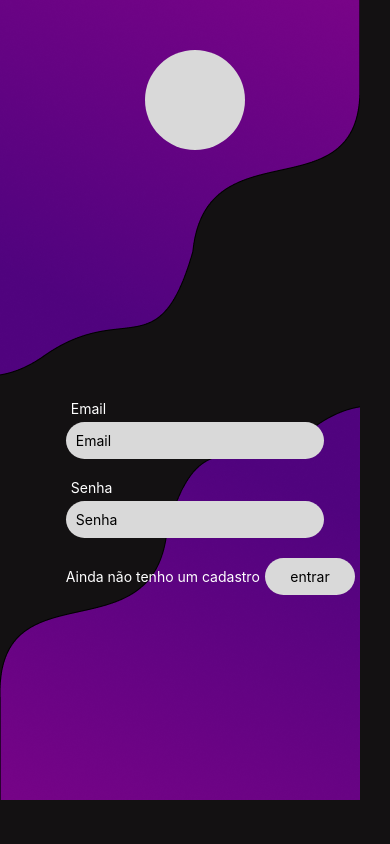
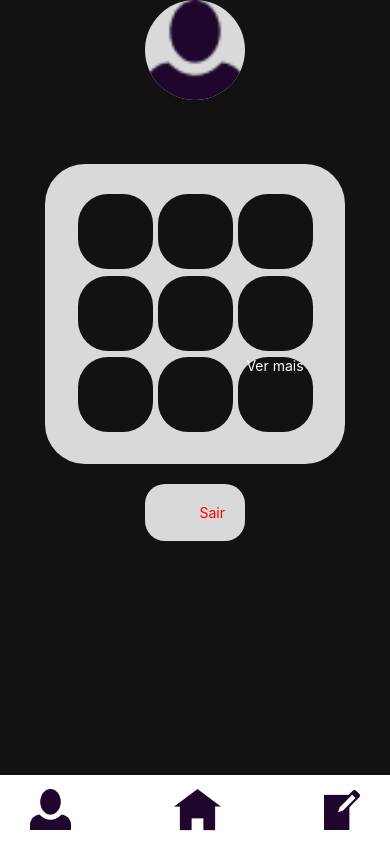
Before and after one commit to ArtyrAlmeida/play.lister, a React Native app in the folder frontend/: screen /MyProfile in a window 390 px wide. Built offline with nearby package versions, Linux system fonts and the light colour scheme.

Commit message:
feat: adiciona interacao menor entre os componentes e o usuario

```diff
--- a/frontend/App.tsx
+++ b/frontend/App.tsx
@@ -9,10 +9,13 @@ import { Login } from './src/pages/Login';
 import { Register } from './src/pages/Register';
 import InitialPage from './src/pages/InitialPage';
 import PlaylistDetail from './src/pages/PlaylistDetail';
+import { MyProfile } from './src/pages/MyProfile';
+import { AddOrEditPlaylist } from './src/pages/AddOrEditPlaylist';
 
 export default function App() {
 
   const { user } = useAuthContext();
+  //const user = {}
   return (
     <AuthContextProvider>
         <NavigationContainer>
@@ -21,6 +24,8 @@ export default function App() {
             <Stack.Screen name="Register" component={Register} />
             <Stack.Screen name="Home" component={InitialPage} />
             <Stack.Screen name='PlaylistDetail' component={PlaylistDetail} />
+            <Stack.Screen name='MyProfile' component={MyProfile} />
+            <Stack.Screen name='CreatePlaylist' component={AddOrEditPlaylist} />
 
           </Stack.Navigator>
         </NavigationContainer>
--- a/frontend/src/components/Footer.tsx
+++ b/frontend/src/components/Footer.tsx
@@ -4,16 +4,16 @@ const userIcon = require('../assets/icons/user-icon.png');
 const homeIcon = require('../assets/icons/home-icon.png');
 const notebookIcon = require('../assets/icons/notebook-icon.png');
 
-const Footer = (props: any) => {
+const Footer = ({navigation}: any) => {
     return (
         <View style={styles.footer}>
-            <Pressable>
+            <Pressable onPress={() => {navigation.navigate("MyProfile")}}>
                 <Image source={userIcon} />
             </Pressable>
-            <Pressable>
+            <Pressable onPress={() => {navigation.navigate("Home")}}>
                 <Image source={homeIcon} />
             </Pressable>
-            <Pressable>
+            <Pressable onPress={() => {navigation.navigate("CreatePlaylist")}}>
                 <Image source={notebookIcon} />
             </Pressable>
         </View>
--- a/frontend/src/components/Form/RegisterForm.tsx
+++ b/frontend/src/components/Form/RegisterForm.tsx
@@ -27,6 +27,7 @@ const RegisterForm = ({navigation}: any) => {
       }
 
       await AsyncStorage.setItem("@user", response);
+
       dispatch({type: "LOGIN", payload: response});
       navigation.navigate('Home')
     }
--- a/frontend/src/components/Header.tsx
+++ b/frontend/src/components/Header.tsx
@@ -1,14 +1,14 @@
-import { View, Text, Image, StyleSheet } from "react-native";
+import { View, Text, Image, StyleSheet, TouchableOpacity } from "react-native";
 
 const userIcon = require('../assets/icons/user-icon.png');
-
+''
 const Header = (props: any) => {
     return (
         <View style={styles.header}>
-            <View style={styles.userInfo}>
-                <Text style={styles.userName}>UserName</Text>
+            <TouchableOpacity style={styles.userInfo} onPress={() => {props.navigation.navigate("MyProfile")}}>
+                <Text style={styles.userName}>{props.userName}</Text>
                 <Image source={userIcon}  style={styles.userImage}/>
-            </View>
+            </TouchableOpacity>
         </View>
     )
 }
--- a/frontend/src/components/Playlist/ProfilePlaylists.jsx
+++ b/frontend/src/components/Playlist/ProfilePlaylists.jsx
@@ -27,7 +27,7 @@ const ProfilePlaylists = ({songs}) => {
             <TouchableOpacity key={songs[8]._id} onPress={hadlePlaylistSelection}>
                 <Text style={styles.playlistCape}>Ver mais</Text>
             </TouchableOpacity> :
-            <></>
+            null
             }
         </View>
     )
--- a/frontend/src/components/UserImage.tsx
+++ b/frontend/src/components/UserImage.tsx
@@ -6,7 +6,7 @@ const UserImage = (props: any) => {
     return (
         <View style={styles.userWrapper}>
             <Image source={userIcon} style={styles.userImage} />
-            <Text style={styles.heading}>User Name</Text>
+            <Text style={styles.heading}>{props.userName}</Text>
         </View>
     )
 }
--- a/frontend/src/pages/InitialPage.tsx
+++ b/frontend/src/pages/InitialPage.tsx
@@ -5,10 +5,19 @@ import { fetchPlaylists } from "../api/fetchPlaylists";
 import { PlaylistInterface } from "../../interfaces";
 import Header from "../components/Header";
 import Footer from "../components/Footer";
+import AsyncStorage from "@react-native-async-storage/async-storage";
 
 const InitialPage = ({navigation}: any) => {
     const [playlists, setPlaylists] = useState<PlaylistInterface[] | []>([]);
+    const [user, setUser] = useState<any>();
     useEffect(() => {
+        AsyncStorage.getItem("@user").then((user):any => {
+            const json = JSON.parse(user!);
+            console.log(json)
+            setUser(json);
+        }).catch((error) => {
+            console.log(error)
+        })
         updatePlaylists();
     }, []);
 
@@ -23,7 +32,7 @@ const InitialPage = ({navigation}: any) => {
 
     return (
         <>
-            <Header />
+            <Header userName={user && user.name} navigation={navigation}/>
             <View style={styles.pageWrapper}>
                 <FlatList
                         keyExtractor={item => item._id as string}
@@ -31,7 +40,7 @@ const InitialPage = ({navigation}: any) => {
                         renderItem={({item}) => <MainPlaylist name={item.name} songs={item.songs} date={item.createdAt} onPlaylistPress={handlePlaylistPress} id={item._id as string} />}
                         />
             </View>
-            <Footer />
+            <Footer navigation={navigation}/>
         </>
     )
 }
--- a/frontend/src/pages/MyProfile.tsx
+++ b/frontend/src/pages/MyProfile.tsx
@@ -3,20 +3,31 @@ import UserImage from "../components/UserImage"
 import { ProfilePlaylists } from "../components/Playlist/ProfilePlaylists";
 import { Button } from "../components/Button/Button";
 import Footer from "../components/Footer";
+import AsyncStorage from "@react-native-async-storage/async-storage";
+import { useEffect, useState } from "react";
 
-const MyProfile = () => {
+const MyProfile = ({navigation}:any) => {
 
     const songs:any = [{url: "", _id: "1"},{url: "", _id: "2"},{url: "", _id: "3"},{url: "", _id: "4"},{url: "", _id: "5"},{url: "", _id: "6"},{url: "" , _id: "7"},{url: "" , _id: "8"},{url: "" , _id: "9"}];
 
     const handleLogout = () => {
         return
     }
+    const [user, setUser] = useState<any>();
+    useEffect(() => {
+        AsyncStorage.getItem("@user").then((user):any => {
+            const json = JSON.parse(user!);
+            setUser(json);
+        }).catch((error) => {
+            console.log(error)
+        })
+    }, []);
 
     return(
         <>
         <View style={styles.pageWrapper}>
             <View>
-                <UserImage/>
+                <UserImage userName={user && user.name}/>
             </View>
             <View style={styles.playlistWrapper}>
                 {songs.length > 0 ? <ProfilePlaylists songs={songs}></ProfilePlaylists> : <Text>Ainda não existe nada aqui</Text>}
@@ -24,7 +35,7 @@ const MyProfile = () => {
 
             <Button containerStyle={styles.overAllButton} textStyle={styles.loginButton} title="Sair" onPress={handleLogout}/>
         </View>
-        <Footer></Footer>
+        <Footer navigation={navigation}></Footer>
         </>
     )
 }
--- a/frontend/src/pages/OtherUserProfile.tsx
+++ b/frontend/src/pages/OtherUserProfile.tsx
@@ -4,11 +4,13 @@ import UserImage from "../components/UserImage";
 
 
 const OtherUserProfile = (props: any) => {
+    //findUserById no outro user -> return de name > userImage userName={result && result.name}
+
     return (
         <View style={styles.pageWrapper}>
             <UserImage />
             <View style={styles.playlistList}>
-                <Text style={styles.heading}>Últimas Postagens</Text>
+                <Text style={styles.heading}>{props.userName}</Text>
                 <YourPlaylist />
                 <YourPlaylist />
                 <YourPlaylist />
```
